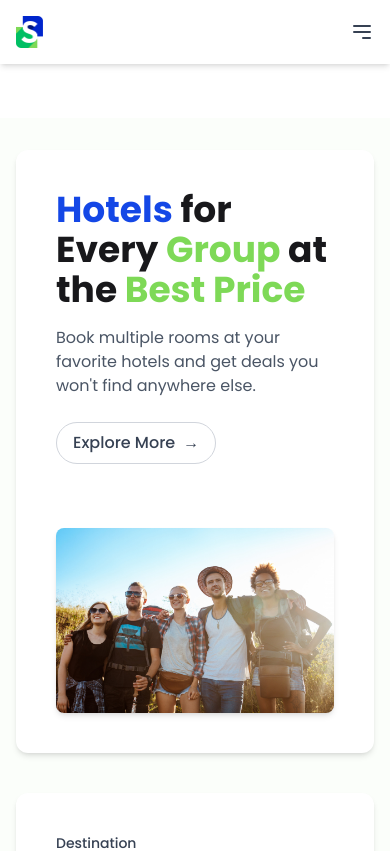
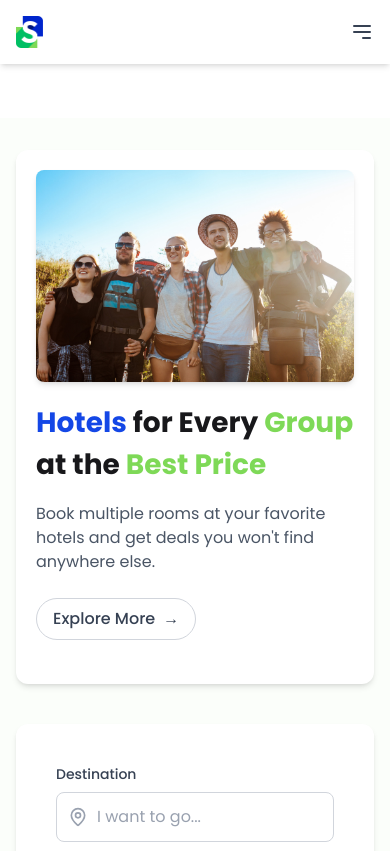
Before and after one commit to hasiburrahmanakash79/Travel-Booking, a React (Vite) app: page / in a window 390 px wide. Shown: the top 851 px of the page. Built offline with nearby package versions, Linux system fonts and the light colour scheme.

Commit message:
hero section mobile responsive updated

```diff
--- a/src/Pages/HomePage/Hero/Hero.jsx
+++ b/src/Pages/HomePage/Hero/Hero.jsx
@@ -4,11 +4,12 @@ import HotelBookingForm from "./HotelBookingForm";
 const Hero = () => {
   return (
     <section className="relative">
-      <div className="p-10 bg-white shadow-md rounded-xl mb-10">
-        <div className="grid grid-cols-1 lg:grid-cols-2 items-center justify-between gap-10">
+      <div className="p-5 sm:p-10 bg-white shadow-md rounded-xl mb-10">
+        {/* <div className="grid grid-cols-1 lg:grid-cols-2 items-center justify-between gap-10"> */}
+        <div className="flex flex-col-reverse sm:flex-row  items-center justify-between gap-5 sm:gap-10">
           {/* Text Section */}
           <div className="mb-6 lg:mb-0">
-            <h1 className="text-4xl md:text-5xl font-bold mb-4">
+            <h1 className="text-[28px] md:text-5xl font-bold mb-4">
               <span className="text-blue-700">Hotels</span> for Every{" "}
               <span className="text-[#7ED957]">Group</span> at the{" "}
               <span className="text-[#7ED957]">Best</span>{" "}
```
